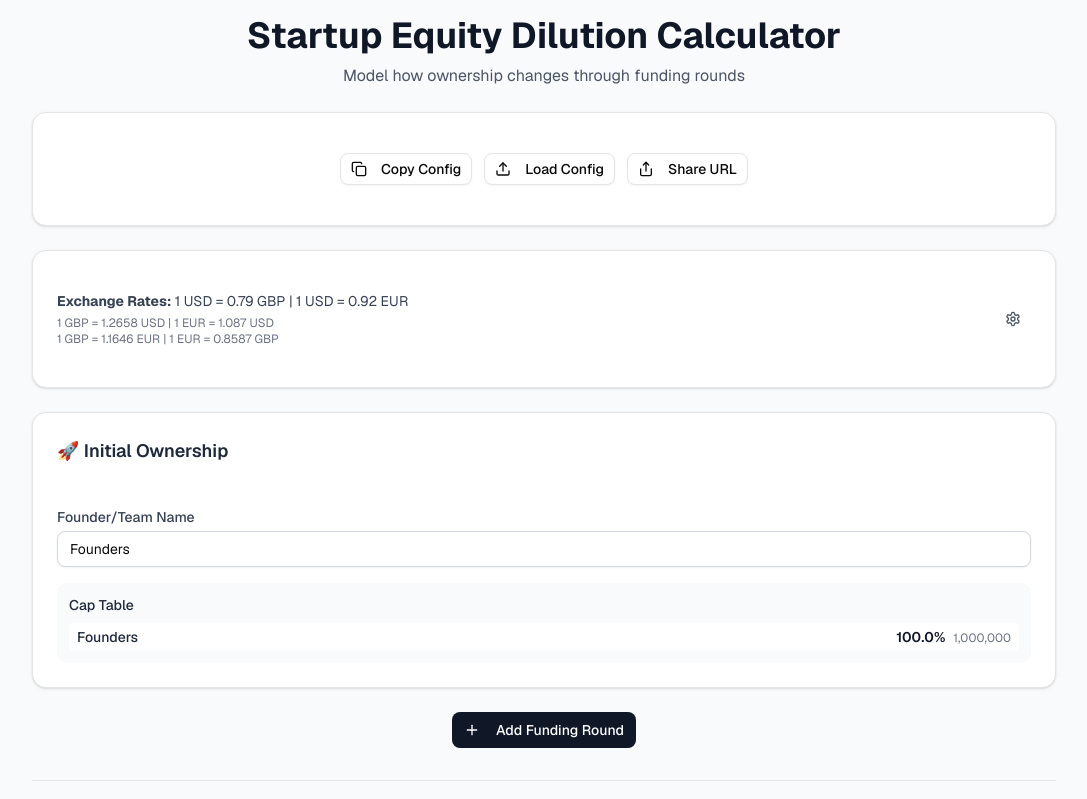
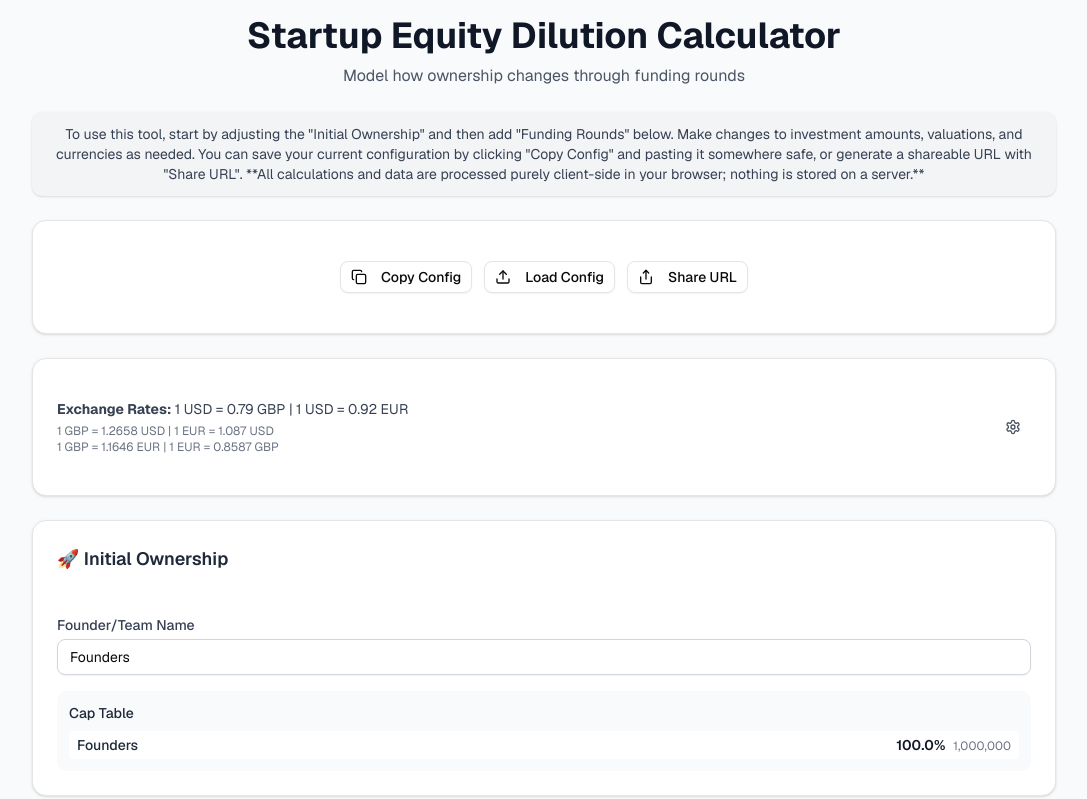
Before and after one commit to seyeddanesh/startupcapmodel, a Next.js app: page / in a window 1280 px wide. Shown: the top 799 px of the page, without its empty margins (96-1183 px from the left). Built offline with nearby package versions, Linux system fonts and the light colour scheme.

Commit message:
feat: add user guide for client-side application
Introduce explanatory text to enhance user interaction guidance.

Co-authored-by: null <65353312+seyeddanesh@users.noreply.github.com>

```diff
--- a/app/page.tsx
+++ b/app/page.tsx
@@ -416,7 +416,7 @@ export default function StartupDilutionCalculator() {
         parsedState = JSON.parse(saveString)
       } catch (jsonError) {
         // If direct parse fails, try decompressing (assuming it's a URL-compressed string)
-        const decompressedString = LZString.decompressFromEncodedURIComponent(saveString) // Use decompressFromEncodedURIComponent
+        const decompressedString = LZString.decompressFromBase64(saveString) // Use decompressFromBase64 for textarea input
         if (decompressedString) {
           parsedState = JSON.parse(decompressedString)
         } else {
@@ -466,6 +466,15 @@ export default function StartupDilutionCalculator() {
           <h1 className="text-4xl font-bold text-gray-900">Startup Equity Dilution Calculator</h1>
           <p className="text-gray-600">Model how ownership changes through funding rounds</p>
         </div>
+
+        {/* New explanatory text */}
+        <p className="text-center text-sm text-gray-700 bg-gray-100 p-3 rounded-lg shadow-sm">
+          To use this tool, start by adjusting the "Initial Ownership" and then add "Funding Rounds" below. Make changes
+          to investment amounts, valuations, and currencies as needed. You can save your current configuration by
+          clicking "Copy Config" and pasting it somewhere safe, or generate a shareable URL with "Share URL". **All
+          calculations and data are processed purely client-side in your browser; nothing is stored on a server.**
+        </p>
+
         {/* Save/Load Controls */}
         <Card className="bg-white border shadow-sm">
           <CardContent className="py-4">
```
